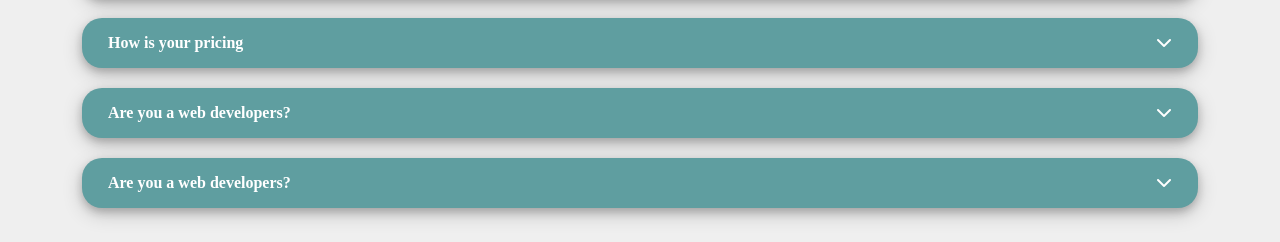
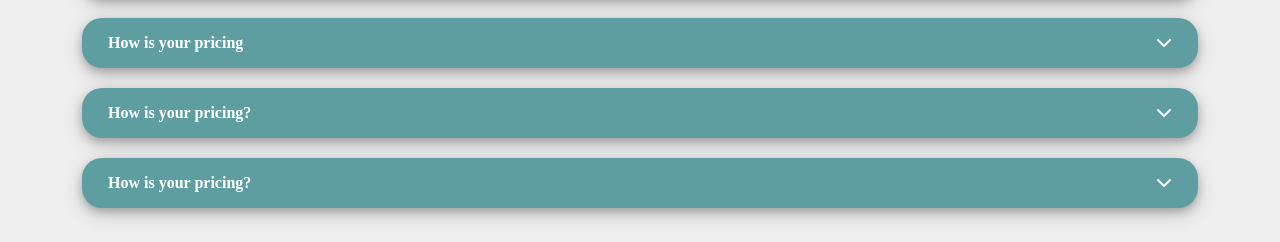
Before and after one commit to JohnGlitse/edemglitse, a plain HTML site: page index.html in a window 1280 px wide. Shown: the part 3122-3364 px from the top of the page. Drawn offline with Linux system fonts and the light colour scheme.

Commit message:
Update index.html

```diff
--- a/index.html
+++ b/index.html
@@ -308,7 +308,7 @@
 
 		<div class="accordion">
          <div class="question-icon">
-			<div class="question">Are you a web developers?</div>
+			<div class="question">How is your pricing?</div>
 			<i class="fas fa-chevron-down"></i>
          </div>
 			<p class="answer">My pricing done in proportion to the content of the project</p>
@@ -316,7 +316,7 @@
 
 		<div class="accordion">
          <div class="question-icon">
-			<div class="question">Are you a web developers?</div>
+			<div class="question">How is your pricing?</div>
 			<i class="fas fa-chevron-down"></i>
          </div>
 			<p class="answer">My pricing done in proportion to the content of the project</p>
```
